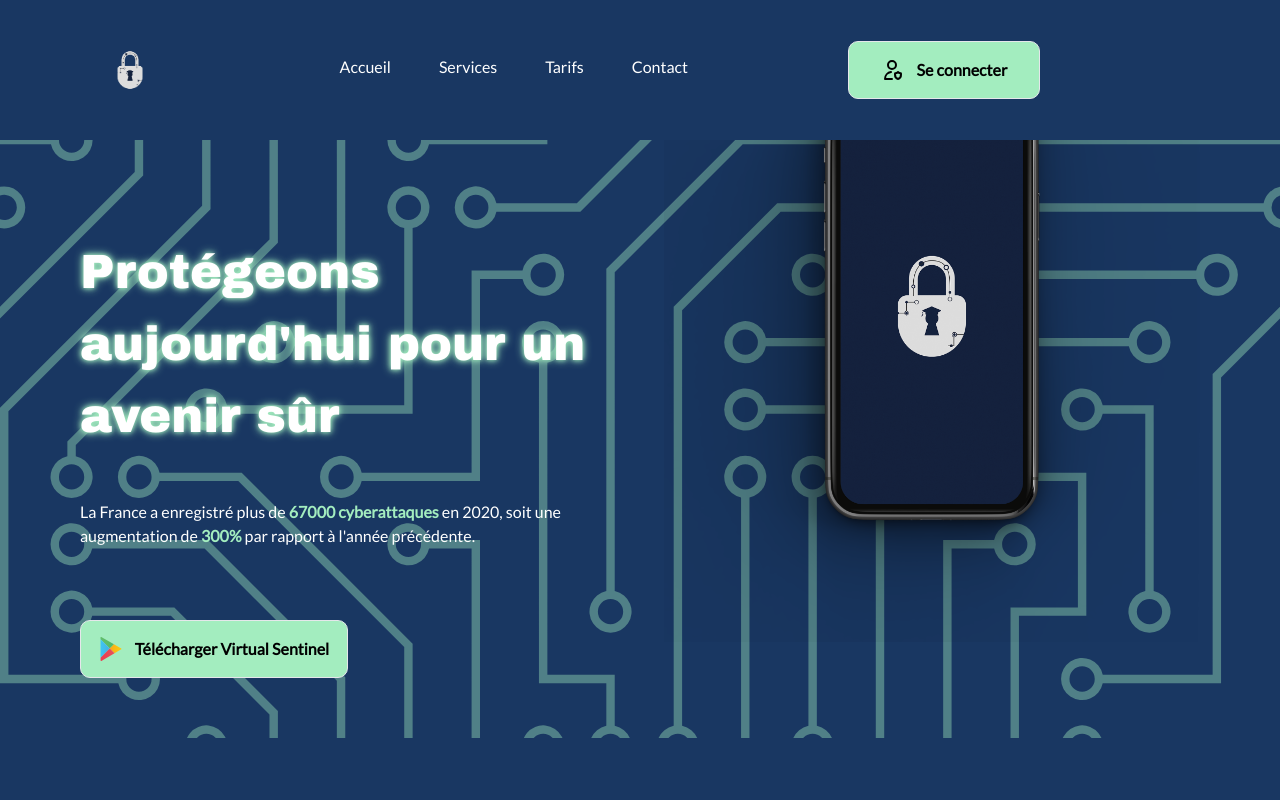
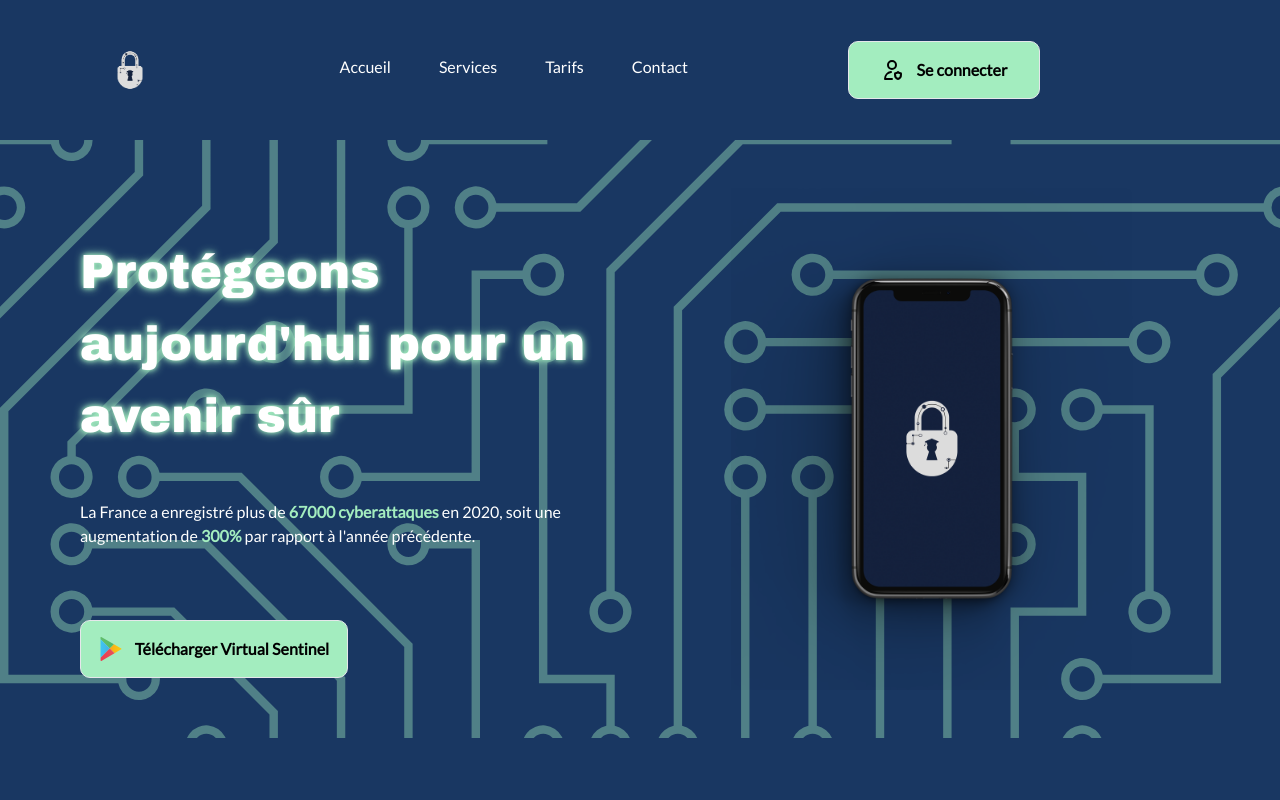
Before and after one commit to GanaF4ll/virtualsentinel, a Next.js app: page / in a window 1280 px wide. Shown: the top 800 px of the page. Built offline with nearby package versions, Linux system fonts and the light colour scheme; a web font is replaced by a local one.

Commit message:
fixed an issue with the image display on big screens

```diff
--- a/components/Download.tsx
+++ b/components/Download.tsx
@@ -28,9 +28,17 @@ const Download = () => {
             />
           </div>
         </div>
-        <div className="flex flex-col flex-1 items-center justify-end md:order-none order-2">
-          <Image src="/phone.png" alt="phones" width={550} height={870} />
-          <div className="flex w-3/4 md:hidden justify-center mt-6">
+        <div className="flex flex-col flex-1 items-center justify-center md:order-none order-2">
+          <div className="w-full h-[870px] md:h-auto md:w-3/4">
+            <Image
+              src="/phone.png"
+              alt="phones"
+              layout="responsive"
+              width={550}
+              height={870}
+            />
+          </div>
+          <div className="flex w-full md:hidden justify-center mt-6">
             <Button
               type="button"
               title="Télécharger Virtual Sentinel"
```
